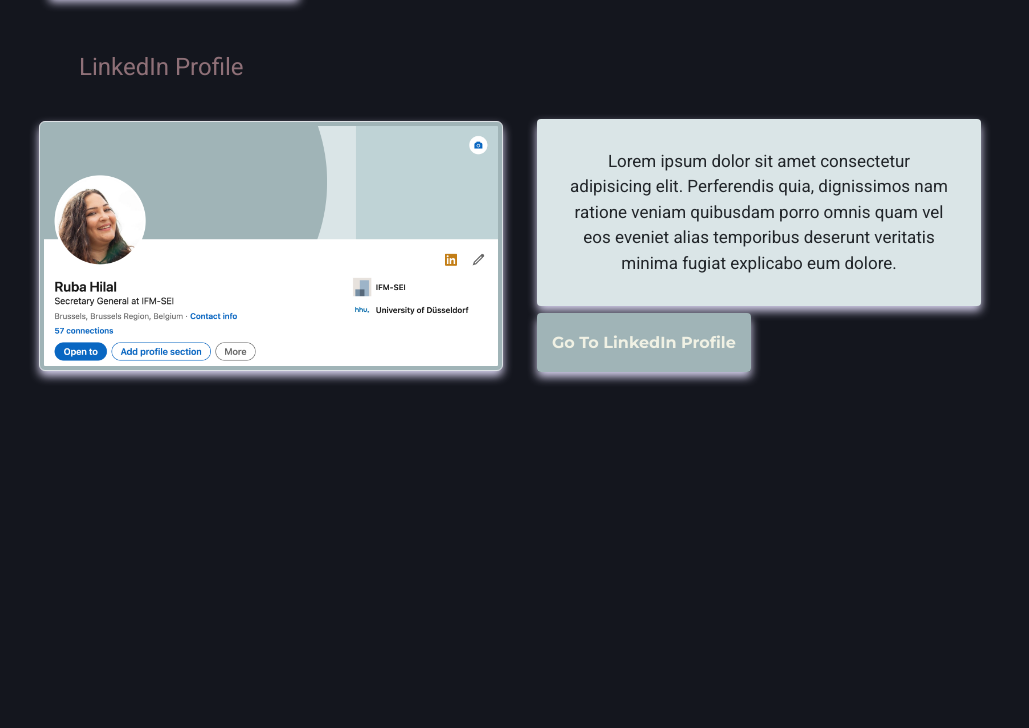
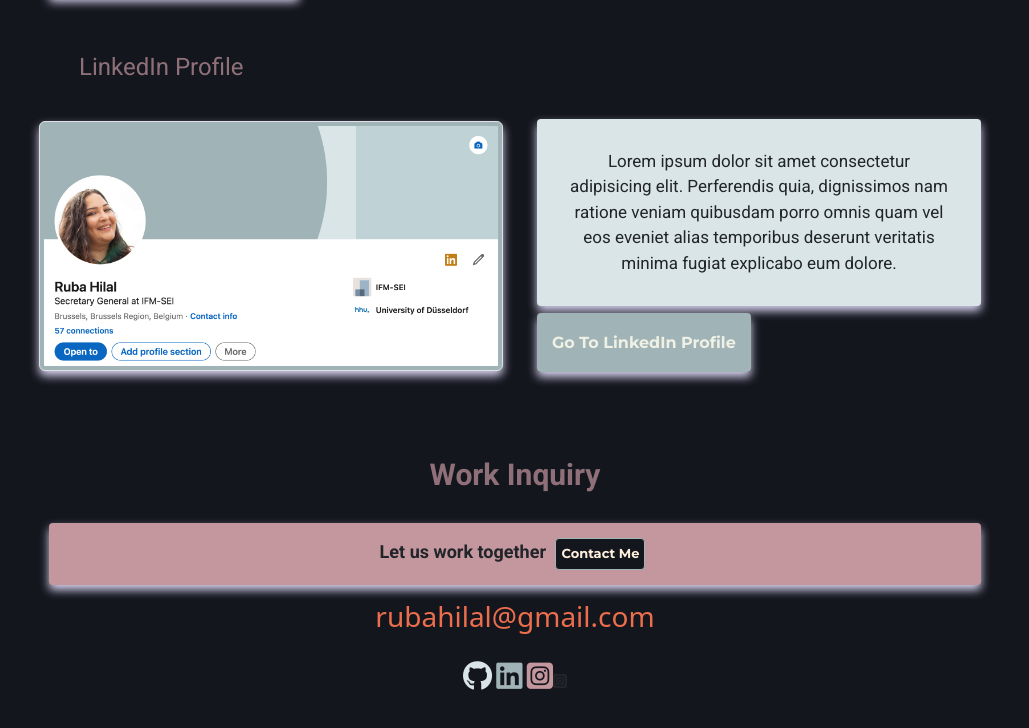
Before and after one commit to RubaHilal/Ruba-Hilal-s-Portfolio, a plain HTML site: page index.html in a window 1280 px wide. Shown: the part 1374-2102 px from the top of the page, without its empty margins (125-1154 px from the left). Before the commit the page ends 1861 px from the top, so only its background shows below. Drawn offline with nearby package versions, Linux system fonts and the light colour scheme.

Commit message:
Footer HTML and CSS

```diff
--- a/index.html
+++ b/index.html
@@ -18,6 +18,7 @@
         content=" This is a page about the Front-end developer Ruba Hilal, showing case previous work, and ways of contact" />
     <title>Main Page Portfolio- Ruba Hilal</title>
 </head>
+
 <body>
     <div class="container">
         <nav class="navbar navbar-expand-lg navbar-color">
@@ -32,8 +33,7 @@
                 <div class="collapse navbar-collapse" id="navbarNav">
                     <ul class="navbar-nav">
                         <li class="nav-item active">
-                            <a class="nav-link" aria-current="page" href="/"
-                                title="Main Page- Ruba Hilal">Home</a>
+                            <a class="nav-link" aria-current="page" href="/" title="Main Page- Ruba Hilal">Home</a>
                         </li>
                         <li class="nav-item">
                             <a class="nav-link" href="about.html" title="About Page - Ruba Hilal">About me</a>
@@ -96,7 +96,8 @@
                     </p>
                     <div>
                         <a href="https://s3.amazonaws.com/shecodesio-production/challenge_submissions/files/001/481/190/original/index.html?1677257777"
-                        class="secondary-link float-md-left" target="_blank" title="Oliva Lovers Club Page built by Ruba Hilal">
+                            class="secondary-link float-md-left" target="_blank"
+                            title="Oliva Lovers Club Page built by Ruba Hilal">
                             Launch Olives Lovers Club</a>
                     </div>
                 </div>
@@ -119,12 +120,28 @@
                         minima fugiat explicabo eum dolore.
                     </p>
                     <div class="mb-4 mt-4">
-                    <a href="https://www.linkedin.com/in/ruba-hilal-499358165/" class="linkedin-link" target="_blank"
-                        title="Ruba-Hilal's LinkedIn">
+                        <a href="https://www.linkedin.com/in/ruba-hilal-499358165/" class="linkedin-link"
+                            target="_blank" title="Ruba-Hilal's LinkedIn">
                             Go to LinkedIn Profile</a>
                     </div>
                 </div>
+                <footer>
+                    <h4 class="footer-contact d-md-block">Work Inquiry</h4>
+                    <p class="footer-contact-paragraph">
+                        Let us work together
+                        <a href="contact.html" class="about-link-footer" title="Contact of Ruba Hilal">Contact me</a>
+                    </p>
+                    <a href="mailto:rubahilal@gmail.com" class="email-link mb-3">rubahilal@gmail.com</a>
+                    <div class="text-center social-links">
+                        <a href="https://github.com/RubaHilal" target="_blank" class="github"> <i
+                                class="fa-brands fa-github"></i></a>
+                        <a href="https://www.linkedin.com/in/ruba-hilal-499358165/" target="_blank"
+                            class="linkedIn-link-footer"><i class="fa-brands fa-linkedin"></i></a> <a
+                            href="https://www.instagram.com/rubzhilal/" target="_blank" class="instagram-link-footer"
+                            title="Instagram Address- Ruba Hilal"> <i class="fa-brands fa-square-instagram"></a>
+                        </i>
                     </div>
+                </footer>
             </div>
         </div>
 
--- a/style.css
+++ b/style.css
@@ -112,7 +112,6 @@ p {
 	width: 97%;
 	background-position: center;
 	text-align: center;
-		display: block;
 	margin: 20px;
 	padding: 30px;
 
@@ -262,6 +261,57 @@ img {
 .twitter-link:hover {
 	text-decoration: underline;
 }
+
+.instagram-link-footer{
+
+    color: var(--fifth-color);
+    font-size: 30px;
+    text-decoration: none;
+
+}
+.github{
+    color: var(--fourth-color);
+    font-size: 30px;
+    text-decoration: none;
+
+}
+.linkedIn-link-footer{
+    color: var(--linkedin-color);
+    font-size: 30px;
+    text-decoration: none;
+}
+
 nav li.active a {
-	color: var(--third-color);
+    color: var(--third-color);
 }
+footer .social-links a:hover {
+    color: var(--third-color);
+}
+.about-link-footer {
+color: var(--third-color);
+border: 1px solid var(--linkedin-color);
+font-family: var(--secondary-font-family);
+    margin: 5px;
+    border-radius:4px;
+    padding: 5px;
+    text-decoration: none;
+    text-transform: capitalize;
+    background-color:  #14161e;
+    font-size: small;
+    font-weight:normal;
+	display: inline-block;
+}
+.footer-contact {
+    margin: 20px;
+    padding: 10px;
+    font-size: 30px;
+    font-weight: bolder;
+    text-align: center;
+}
+.footer-contact-paragraph {
+
+padding: 10px;
+font-size: large;
+font-weight: bolder;
+text-align: center;
+}
```
Also changed, not shown: about.html (+16 -0 lines), contact.html (+16 -0 lines), work.html (+16 -0 lines). Lines whose indentation alone changed are shown as unchanged.
